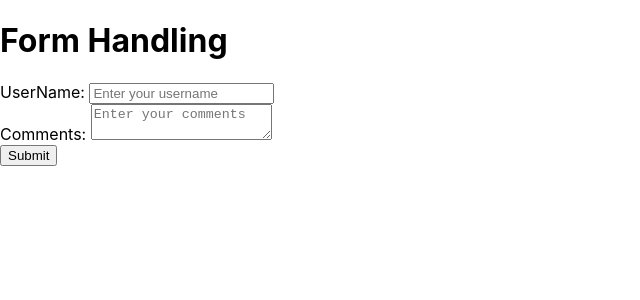
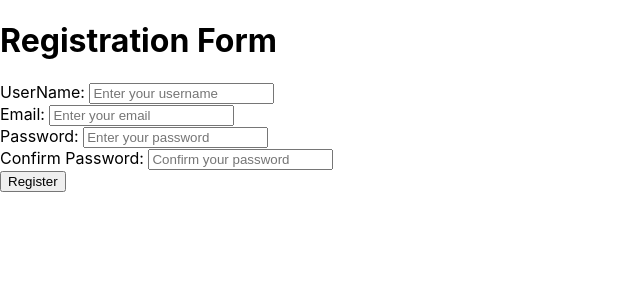
Before and after one commit to nileshgithub74/React-js-class, a React (Create React App) app in the folder my-app/: page / in a window 1280 px wide. Shown: the top 300 px of the page, without its empty margins (0-640 px from the left). Built offline with nearby package versions, Linux system fonts and the light colour scheme.

Commit message:
react js

```diff
--- a/my-app/src/App.js
+++ b/my-app/src/App.js
@@ -19,8 +19,9 @@ import './App.css';
 
 // import UseReducer from './Components/UseReducer';
 
-import FormHandle  from './Components/Forms/FormHandle';
+// import FormHandle  from './Components/Forms/FormHandle';
 
+import LoginPage from './Components/Forms/LoginPage';
 
 
 
@@ -29,8 +30,7 @@ function App(){
     return(
         <div className="App">
 
-
-       <FormHandle/>
+<LoginPage/>
 
 
 
--- a/my-app/src/Components/Forms/FormHandle.js
+++ b/my-app/src/Components/Forms/FormHandle.js
@@ -114,77 +114,190 @@
 
 
 
-import React, { useState } from 'react'
+// import React, { useState } from 'react'
 
-const FormHandle = () => {
+// const FormHandle = () => {
 
-  const [formData, setFormData] = useState({
-    userName: '',
-    comments: '',
-  });
+//   const [formData, setFormData] = useState({
+//     userName: '',
+//     comments: '',
+//   });
 
-  const [submitted, setSubmitted] = useState([]);
+//   const [submitted, setSubmitted] = useState([]);
 
 
-  const handleInputChange = (e) => {
-    const { name, value } = e.target;
-    setFormData({
-      ...formData,
-      [name]: value,
-    });
-  };
+//   const handleInputChange = (e) => {
+//     const { name, value } = e.target;
+//     setFormData({
+//       ...formData,
+//       [name]: value,
+//     });
+//   };
 
-  const handleSubmit = (e) => {
-    e.preventDefault();
+//   const handleSubmit = (e) => {
+//     e.preventDefault();
 
 
-    setSubmitted([...submitted, formData]);
+//     setSubmitted([...submitted, formData]);
 
 
-    setFormData({ userName: '', comments: '' });
-  };
+//     setFormData({ userName: '', comments: '' });
+//   };
 
-  return (
-    <>
-      <h1>Form Handling</h1>
+//   return (
+//     <>
+//       <h1>Form Handling</h1>
 
 
-      <form onSubmit={handleSubmit}>
-        <label>UserName: </label>
-        <input
-          type="text"
-          name="userName"
-          value={formData.userName}
-          placeholder="Enter your username"
-          onChange={handleInputChange}
-        />
-        <br />
+//       <form onSubmit={handleSubmit}>
+//         <label>UserName: </label>
+//         <input
+//           type="text"
+//           name="userName"
+//           value={formData.userName}
+//           placeholder="Enter your username"
+//           onChange={handleInputChange}
+//         />
+//         <br />
 
-        <label>Comments: </label>
-        <textarea
-          name="comments"
-          value={formData.comments}
-          placeholder="Enter your comments"
-          onChange={handleInputChange}
-        />
-        <br />
+//         <label>Comments: </label>
+//         <textarea
+//           name="comments"
+//           value={formData.comments}
+//           placeholder="Enter your comments"
+//           onChange={handleInputChange}
+//         />
+//         <br />
 
-        <button type="submit">Submit</button>
-      </form>
+//         <button type="submit">Submit</button>
+//       </form>
 
 
-      {submitted.length > 0 && (
-        <ul>
-          {submitted.map((submission, index) => (
-            <li key={index}>
-              <strong>UserName:</strong> {submission.userName} <br />
-              <strong>Comments:</strong> {submission.comments}
-            </li>
-          ))}
-        </ul>
-      )}
-    </>
-  );
-};
+//       {submitted.length > 0 && (
+//         <ul>
+//           {submitted.map((submission, index) => (
+//             <li key={index}>
+//               <strong>UserName:</strong> {submission.userName} <br />
+//               <strong>Comments:</strong> {submission.comments}
+//             </li>
+//           ))}
+//         </ul>
+//       )}
+//     </>
+//   );
+// };
 
-export default FormHandle;
+// export default FormHandle;
+
+
+
+// import React, { useState } from 'react';
+
+// const FormHandle = () => {
+
+//   const [formData, setFormData] = useState({
+//     userName: '',
+//   });
+
+//   const [submitted, setSubmitted] = useState([]);
+
+//   const handleInputChange = (e) => {
+//     const { name, value } = e.target;
+
+//     setFormData({
+//       ...formData,
+//       [name]: value,
+//     });
+//   };
+
+//   const handleSubmit = (e) => {
+//     e.preventDefault();
+
+//     // Add new submission to the array
+//     setSubmitted([...submitted, formData]);
+
+//     // Clear form fields
+//     setFormData({ userName: '' });
+//   };
+
+//   // CSS styles stored in variables
+//   const headingStyle = {
+//     color: 'blue',
+//     fontSize: '24px',
+//     textAlign: 'center',
+//   };
+
+//   const formStyle = {
+//     margin: '20px',
+//     padding: '10px',
+//     border: '1px solid #ccc',
+//   };
+
+//   const labelStyle = {
+//     fontWeight: 'bold',
+//   };
+
+//   const inputStyle = {
+//     padding: '5px',
+//     margin: '10px 0',
+//     border: '1px solid #000',
+//     width: '100%',
+//   };
+
+//   const buttonStyle = {
+//     padding: '10px 20px',
+//     backgroundColor: 'green',
+//     color: 'white',
+//     border: 'none',
+//     cursor: 'pointer',
+//   };
+
+//   const listStyle = {
+//     listStyleType: 'none',
+//     paddingLeft: 0,
+//   };
+
+//   const itemStyle = {
+//     backgroundColor: '#f0f0f0',
+//     padding: '10px',
+//     margin: '5px 0',
+//     border: '1px solid #ddd',
+//   };
+
+//   return (
+//     <>
+//       <h1 style={headingStyle}>Form Handling</h1>
+
+//       {/* Form with input for userName */}
+//       <form onSubmit={handleSubmit} style={formStyle}>
+//         <label style={labelStyle}>UserName: </label>
+//         <input
+//           type="text"
+//           name="userName" // Match with formData key
+//           value={formData.userName}
+//           placeholder="Enter your username"
+//           onChange={handleInputChange}
+//           style={inputStyle}
+//         />
+//         <br />
+
+//         <button type="submit" style={buttonStyle}>
+//           Submit
+//         </button>
+//       </form>
+
+//       {/* Display submitted data */}
+//       {submitted.length > 0 && (
+//         <ul style={listStyle}>
+//           {submitted.map((submission, index) => (
+//             <li key={index} style={itemStyle}>
+//               <strong>UserName:</strong> {submission.userName}
+//             </li>
+//           ))}
+//         </ul>
+//       )}
+//     </>
+//   );
+// };
+
+// export default FormHandle;
--- a/my-app/src/Components/Forms/FormsHandling.js
+++ b/my-app/src/Components/Forms/FormsHandling.js
@@ -26,8 +26,6 @@ class FormsHandling  extends Component{
 
   handleOnSubmit =(event)=>{
 
-
-    // alert( `${this.state.userName }  ${this.state.comments}`);
     event.preventDefault();
     this.setState({
       submiited : 'true',
--- /dev/null
+++ b/my-app/src/Components/Forms/LoginPage.js
@@ -0,0 +1,113 @@
+import React, { useState } from "react";
+
+const LoginPage= () => {
+  const [formData, setFormData] = useState({
+    userName: "",
+    email: "",
+    password: "",
+    confirmPassword: "",
+  });
+
+
+
+
+  const [submitted, setSubmitted] = useState([]);
+
+  const handleSubmit = (e) => {
+    e.preventDefault();
+
+    if (formData.password !== formData.confirmPassword) {
+      alert("Passwords do not match!");
+      return;
+    }
+
+    const newSubmission = {
+      userName: formData.userName,
+      email: formData.email,
+    };
+
+    setSubmitted([ newSubmission]);
+
+    setFormData({
+      userName: "",
+      email: "",
+      password: "",
+      confirmPassword: "",
+    });
+  };
+
+  const handleInputChange = (e) => {
+    const { name, value } = e.target;
+    setFormData({
+      ...formData,
+      [name]: value,
+    });
+  };
+
+  return (
+    <>
+      <h1>Registration Form</h1>
+
+      <form onSubmit={handleSubmit}>
+        <label>UserName: </label>
+        <input
+          type="text"
+          name="userName"
+          value={formData.userName}
+          placeholder="Enter your username"
+          onChange={handleInputChange}
+          required
+        />
+        <br />
+
+        <label>Email: </label>
+        <input
+          type="email"
+          name="email"
+          value={formData.email}
+          placeholder="Enter your email"
+          onChange={handleInputChange}
+          required
+        />
+        <br />
+
+        <label>Password: </label>
+        <input
+          type="password"
+          name="password"
+          value={formData.password}
+          placeholder="Enter your password"
+          onChange={handleInputChange}
+          required
+        />
+        <br />
+
+        <label>Confirm Password: </label>
+        <input
+          type="password"
+          name="confirmPassword"
+          value={formData.confirmPassword}
+          placeholder="Confirm your password"
+          onChange={handleInputChange}
+          required
+        />
+        <br />
+
+        <button type="submit">Register</button>
+      </form>
+
+      {submitted.length > 0 && (
+        <ul>
+          {submitted.map((submission, index) => (
+            <li key={index}>
+              <strong>UserName:</strong> {submission.userName} <br />
+              <strong>Email:</strong> {submission.email}
+            </li>
+          ))}
+        </ul>
+      )}
+    </>
+  );
+};
+
+export default  LoginPage;
```
